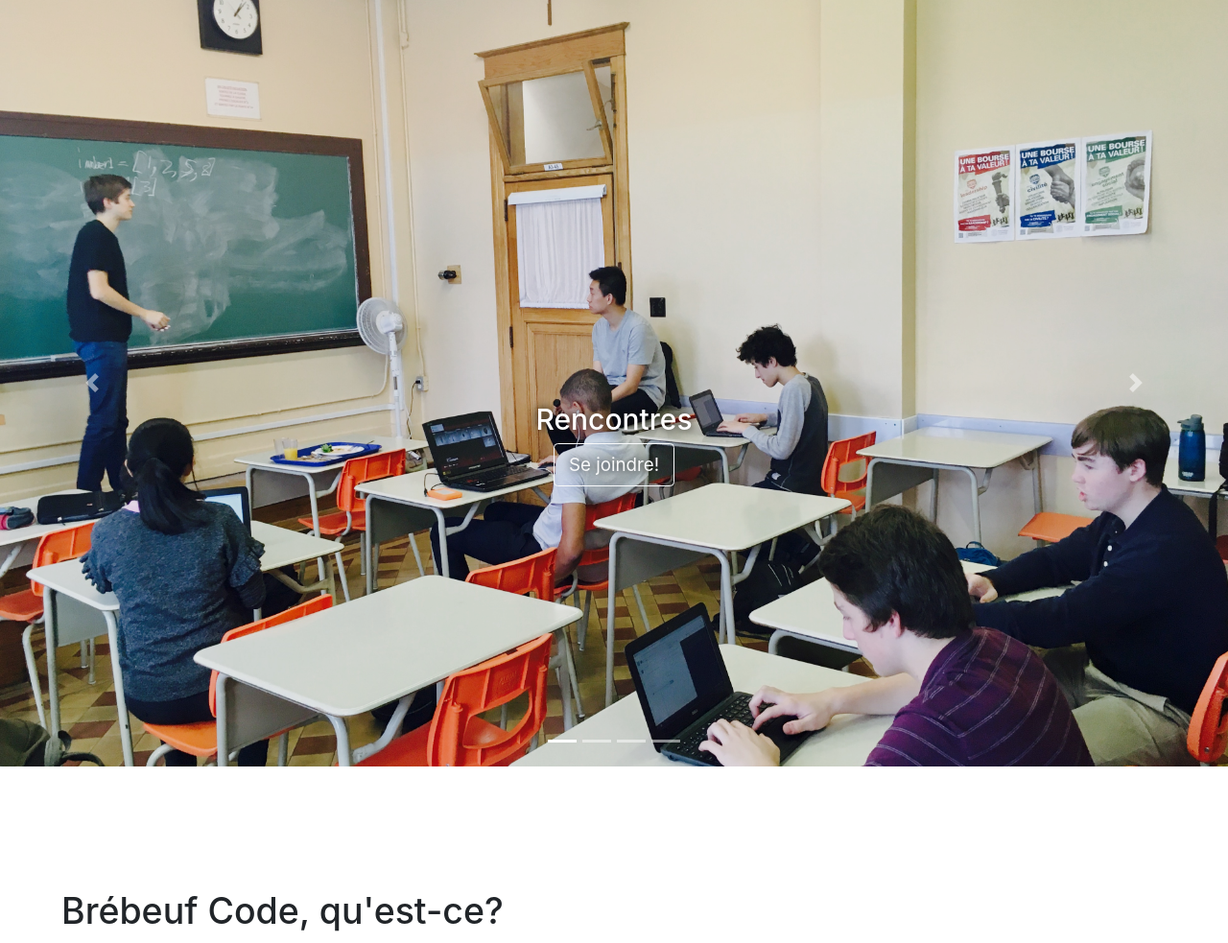
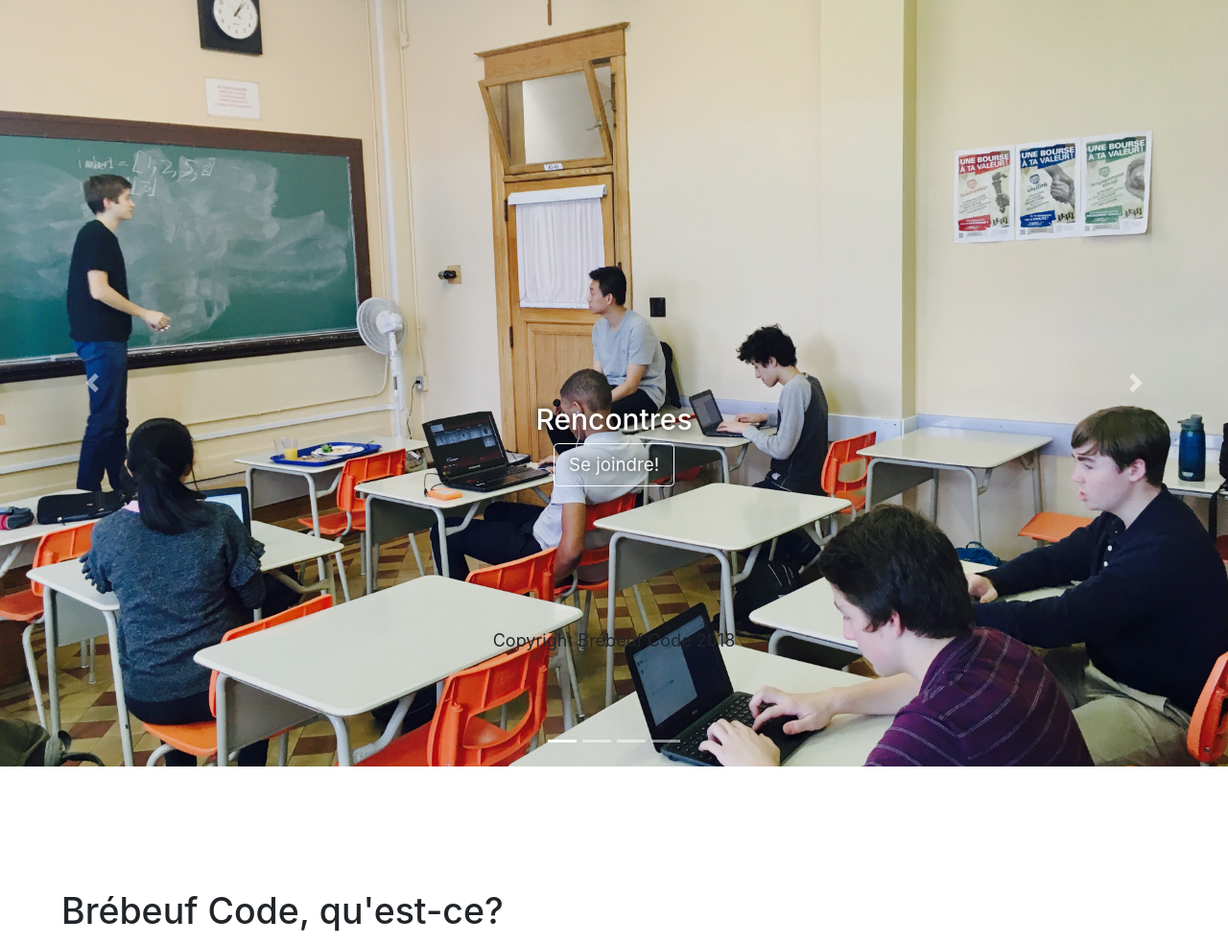
Before and after one commit to Brebeuf-Code/site-web3.0, a Flask app: page / in a window 1280 px wide. Shown: the part 54-1037 px from the top of the page at 96% size. Run offline with Flask 2, Linux system fonts and the light colour scheme; some libraries are stand-ins or nearby versions.

Commit message:
refactor footer to bottom center

```diff
--- a/templates/codesprint.html
+++ b/templates/codesprint.html
@@ -147,7 +147,7 @@
 <a href="contact"
            class="btn btn-outline-dark btn-lg">Nous joindre</a>
 
-<footer style="padding:50px;">
+<footer style="padding:50px;" class="fixed-bottom text-center">
     <p>Copyright Brébeuf Code 2018</p>
 </footer>
 
--- a/templates/competitions.html
+++ b/templates/competitions.html
@@ -117,7 +117,7 @@
     </div>
 
 
-    <footer style="padding:50px;">
+    <footer style="padding:50px;" class="fixed-bottom text-center">
         <p>Copyright Brébeuf Code 2018</p>
     </footer>
 
--- a/templates/contact.html
+++ b/templates/contact.html
@@ -88,7 +88,7 @@
 </div>
 
 
-<footer style="padding:50px;">
+<footer style="padding:50px;" class="fixed-bottom text-center">
     <p>Copyright Brébeuf Code 2018</p>
 </footer>
 
--- a/templates/home.html
+++ b/templates/home.html
@@ -239,7 +239,7 @@
 <center><a href="contact"
            class="btn btn-outline-dark btn-lg">Nous joindre</a></center>
 
-<footer style="padding:50px;">
+<footer style="padding:50px;" class="fixed-bottom text-center">
     <p>Copyright Brébeuf Code 2018</p>
 </footer>
 
--- a/templates/projets.html
+++ b/templates/projets.html
@@ -101,7 +101,7 @@
     </div>
 
 
-    <footer style="padding:50px;">
+    <footer style="padding:50px;" class="fixed-bottom text-center">
         <p>Copyright Brébeuf Code 2018</p>
     </footer>
 
--- a/templates/qui.html
+++ b/templates/qui.html
@@ -160,7 +160,7 @@
 <center><a href="contact"
            class="btn btn-outline-dark btn-lg">Nous joindre</a></center>
 
-<footer style="padding:50px;">
+<footer style="padding:50px;" class="fixed-bottom text-center">
     <p>Copyright Brébeuf Code 2018</p>
 </footer>
 
--- a/templates/rencontres.html
+++ b/templates/rencontres.html
@@ -202,7 +202,7 @@
 </div>
 
 
-<footer style="padding:50px;">
+<footer style="padding:50px;" class="fixed-bottom text-center">
     <p>Copyright Brébeuf Code 2018</p>
 </footer>
 
--- a/templates/ressources.html
+++ b/templates/ressources.html
@@ -160,7 +160,7 @@
 </div>
 
 
-<footer style="padding:50px;">
+<footer style="padding:50px;" class="fixed-bottom text-center">
     <p>Copyright Brébeuf Code 2018</p>
 </footer>
 
--- a/templates/services.html
+++ b/templates/services.html
@@ -123,7 +123,7 @@
 <center><a href="contact"
            class="btn btn-outline-dark btn-lg">Nous joindre</a></center>
 
-<footer style="padding:50px;">
+<footer style="padding:50px;" class="fixed-bottom text-center">
     <p>Copyright Brébeuf Code 2018</p>
 </footer>
 
```
